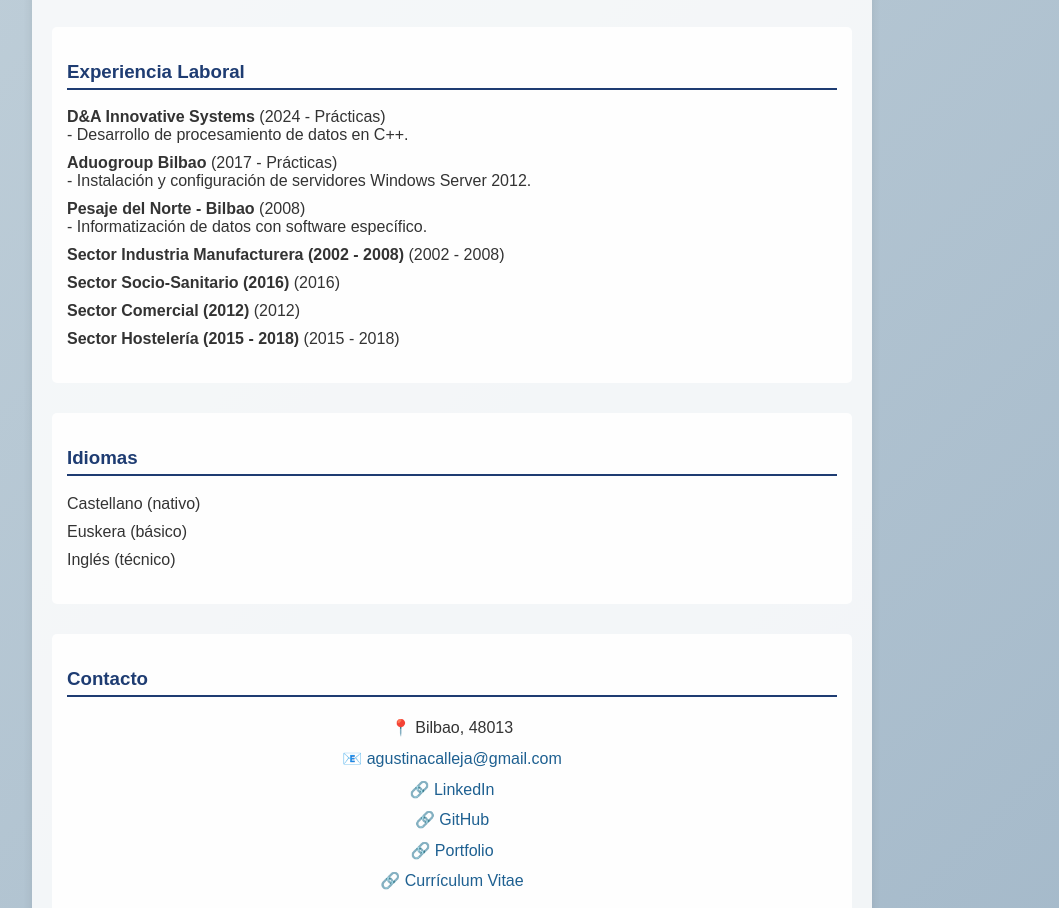
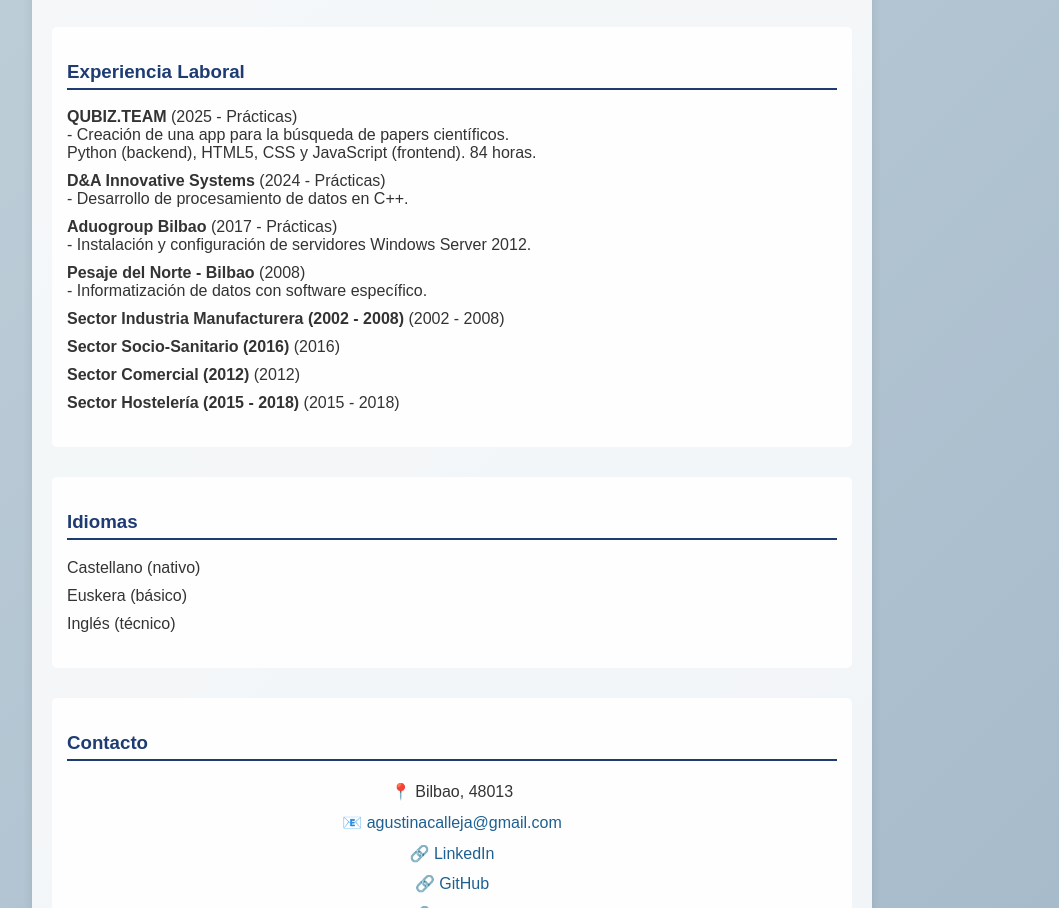
Before and after one commit to usertina/tinaCallejaCV, a plain HTML site: page index.html in a window 1280 px wide. Shown: the part 1142-2050 px from the top of the page, without its empty margins (188-1247 px from the left). Drawn offline with Linux system fonts and the light colour scheme.

Commit message:
Actualizar index.html añadido experiencia qubiz.team

```diff
--- a/index.html
+++ b/index.html
@@ -71,7 +71,11 @@
         <section class="experiencia">
             <h3 id="experience-title">Experiencia Laboral</h3>
             <ul>
-                <li>
+<li>
+            <strong id="qubiz">QUBIZ.TEAM</strong> (<span id="qubiz-internship">2025 - Prácticas</span>)<br>
+            - <span id="qubiz-details">Creación de una app para la búsqueda de papers científicos.<br>
+            Python (backend), HTML5, CSS y JavaScript (frontend). 84 horas.</span>
+        </li>                <li>
                     <strong id="dandais">D&A Innovative Systems</strong> (<span id="internships">2024 - Prácticas</span>)<br>
                     - <span id="internships-details">Desarrollo de procesamiento de datos en C++.</span>
                 </li>
```
